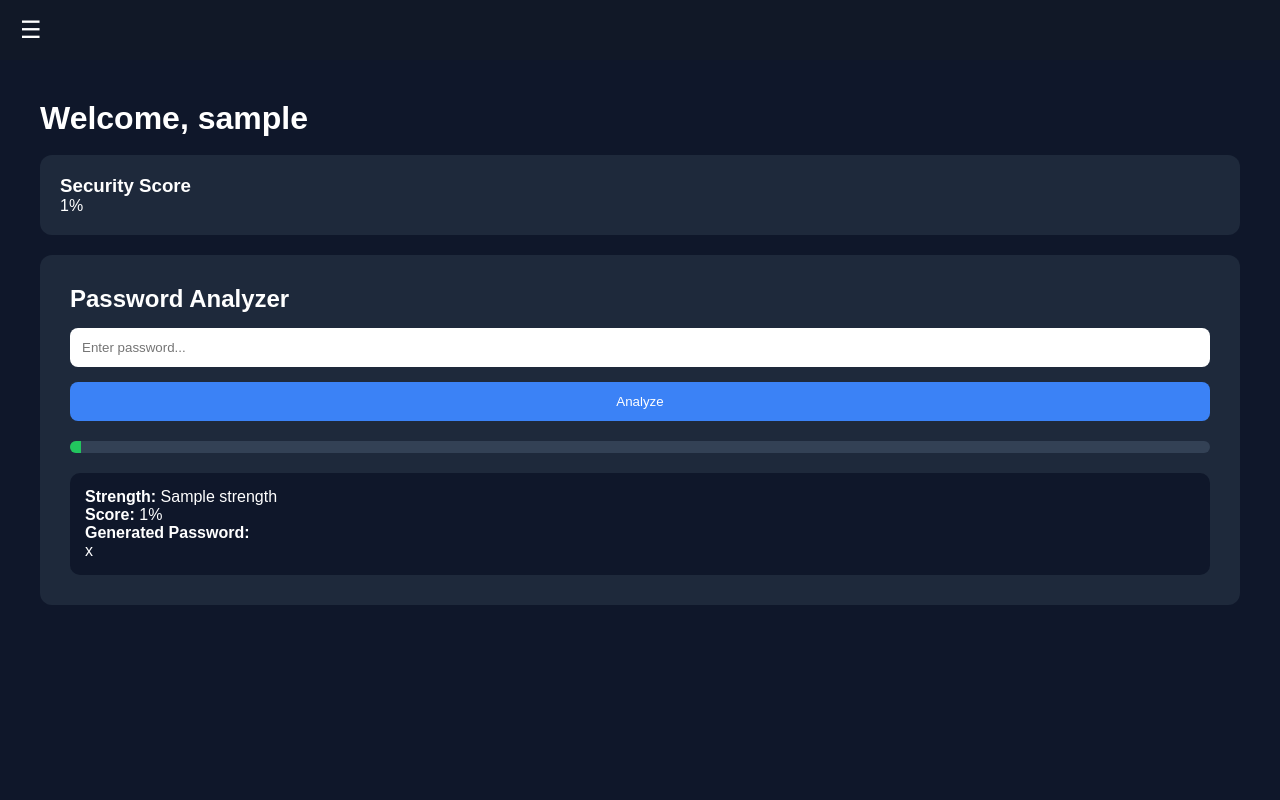
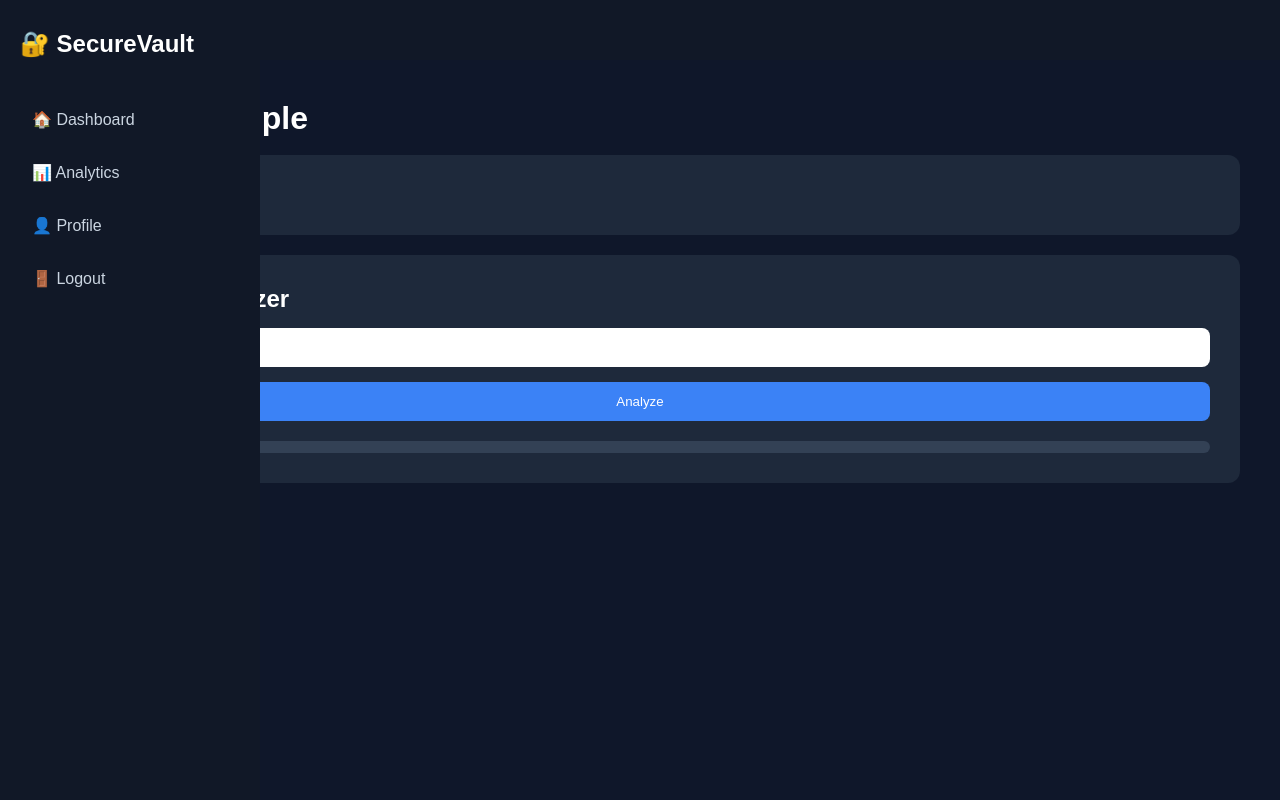
Before and after one commit to Sajeed191/password-strength-analyzer, a Flask app: template templates/dashboard.html in a window 1280 px wide. Run offline with Flask 3, Linux system fonts and the light colour scheme; a user stored in the database is signed in; tables that the repository leaves empty hold one stand-in row (values such as "Sample post"); the template is opened without the code that fills it: most values are stand-ins (such as "Sample title", 1, 10 or a date in 2020).

Commit message:
Update dashboard.html

```diff
--- a/templates/dashboard.html
+++ b/templates/dashboard.html
@@ -6,138 +6,169 @@
 <meta name="viewport" content="width=device-width, initial-scale=1.0">
 
 <style>
-* {
-    margin: 0;
-    padding: 0;
-    box-sizing: border-box;
-    font-family: Arial, sans-serif;
+*{
+    margin:0;
+    padding:0;
+    box-sizing:border-box;
+    font-family:Arial, sans-serif;
 }
 
-body {
-    background: #0f172a;
-    color: white;
-    overflow-x: hidden;
+body{
+    background:#0f172a;
+    color:white;
 }
 
 /* TOP BAR */
-.topbar {
-    height: 60px;
-    background: #111827;
-    display: flex;
-    align-items: center;
-    padding: 0 20px;
+.topbar{
+    height:60px;
+    background:#111827;
+    display:flex;
+    align-items:center;
+    padding:0 20px;
 }
 
-.menu-btn {
-    font-size: 24px;
-    cursor: pointer;
+.menu-btn{
+    font-size:24px;
+    cursor:pointer;
 }
 
 /* SIDEBAR */
-.sidebar {
-    position: fixed;
-    left: -260px;
-    top: 0;
-    width: 260px;
-    height: 100vh;
-    background: #111827;
-    padding: 30px 20px;
-    transition: 0.4s ease;
-    z-index: 1000;
+.sidebar{
+    position:fixed;
+    left:-260px;
+    top:0;
+    width:260px;
+    height:100vh;
+    background:#111827;
+    padding:30px 20px;
+    transition:0.4s ease;
+    z-index:1001;
 }
 
-.sidebar.active {
-    left: 0;
+.sidebar.active{
+    left:0;
 }
 
-.sidebar h2 {
-    margin-bottom: 40px;
+.sidebar h2{
+    margin-bottom:40px;
 }
 
-.sidebar a {
-    display: block;
-    padding: 12px;
-    margin-bottom: 10px;
-    text-decoration: none;
-    color: #cbd5e1;
-    border-radius: 8px;
-    transition: 0.3s;
+.sidebar a{
+    display:block;
+    padding:12px;
+    margin-bottom:10px;
+    text-decoration:none;
+    color:#cbd5e1;
+    border-radius:8px;
+    transition:0.3s;
 }
 
-.sidebar a:hover {
-    background: #1e293b;
-    color: white;
+.sidebar a:hover{
+    background:#1e293b;
+    color:white;
+}
+
+/* OVERLAY */
+.overlay{
+    position:fixed;
+    top:0;
+    left:0;
+    width:100%;
+    height:100%;
+    background:rgba(0,0,0,0.6);
+    opacity:0;
+    visibility:hidden;
+    transition:0.4s;
+    z-index:1000;
+}
+
+.overlay.active{
+    opacity:1;
+    visibility:visible;
 }
 
 /* MAIN CONTENT */
-.main {
-    padding: 40px;
-    transition: 0.4s ease;
+.main{
+    padding:40px;
 }
 
-.main.full {
-    margin-left: 0;
+/* PAGE SECTIONS */
+.page{
+    display:none;
+    animation:fadeIn 0.4s ease;
 }
 
-.card {
-    background: #1e293b;
-    padding: 20px;
-    border-radius: 12px;
-    margin-bottom: 20px;
+.page.active{
+    display:block;
 }
 
-.analyzer {
-    background: #1e293b;
-    padding: 30px;
-    border-radius: 12px;
+@keyframes fadeIn{
+    from{opacity:0;}
+    to{opacity:1;}
 }
 
-input {
-    width: 100%;
-    padding: 12px;
-    margin-top: 15px;
-    border-radius: 8px;
-    border: none;
+/* CARDS */
+.card{
+    background:#1e293b;
+    padding:20px;
+    border-radius:12px;
+    margin-bottom:20px;
 }
 
-button {
-    margin-top: 15px;
-    padding: 12px;
-    width: 100%;
-    border-radius: 8px;
-    border: none;
-    background: #3b82f6;
-    color: white;
-    cursor: pointer;
+.analyzer{
+    background:#1e293b;
+    padding:30px;
+    border-radius:12px;
 }
 
-.progress-bar {
-    margin-top: 20px;
-    height: 12px;
-    background: #334155;
-    border-radius: 10px;
-    overflow: hidden;
+input{
+    width:100%;
+    padding:12px;
+    margin-top:15px;
+    border-radius:8px;
+    border:none;
 }
 
-.progress-fill {
-    height: 100%;
-    width: {{ percentage if percentage else 0 }}%;
-    background: #22c55e;
-    transition: 0.5s ease;
+button{
+    margin-top:15px;
+    padding:12px;
+    width:100%;
+    border-radius:8px;
+    border:none;
+    background:#3b82f6;
+    color:white;
+    cursor:pointer;
 }
 
-.result-box {
-    margin-top: 20px;
-    padding: 15px;
-    background: #0f172a;
-    border-radius: 10px;
+.progress-bar{
+    margin-top:20px;
+    height:12px;
+    background:#334155;
+    border-radius:10px;
+    overflow:hidden;
+}
+
+.progress-fill{
+    height:100%;
+    width:{{ percentage if percentage else 0 }}%;
+    background:#22c55e;
+    transition:0.5s ease;
+}
+
+/* DESKTOP */
+@media(min-width:768px){
+    .sidebar{
+        left:0;
+    }
+    .overlay{
+        display:none;
+    }
 }
 </style>
 </head>
 
 <body>
 
-<!-- TOP BAR -->
 <div class="topbar">
     <div class="menu-btn" onclick="openSidebar()">☰</div>
 </div>
@@ -146,15 +177,19 @@ button {
 <div class="sidebar" id="sidebar">
     <h2>🔐 SecureVault</h2>
 
-    <a href="#" onclick="selectDashboard()">🏠 Dashboard</a>
-    <a href="#" onclick="closeSidebar()">📊 Analytics</a>
-    <a href="#" onclick="closeSidebar()">👤 Profile</a>
+    <a href="#" onclick="showPage('dashboard')">🏠 Dashboard</a>
+    <a href="#" onclick="showPage('analytics')">📊 Analytics</a>
+    <a href="#" onclick="showPage('profile')">👤 Profile</a>
     <a href="/logout">🚪 Logout</a>
 </div>
 
-<!-- MAIN CONTENT -->
-<div class="main" id="main">
+<div class="overlay" id="overlay" onclick="closeSidebar()"></div>
 
+<!-- MAIN -->
+<div class="main">
+
+    <!-- DASHBOARD PAGE -->
+    <div id="dashboard" class="page active">
         <h1>Welcome, {{ current_user.username }}</h1>
         <br>
 
@@ -175,30 +210,72 @@ button {
             <div class="progress-bar">
                 <div class="progress-fill"></div>
             </div>
+            {% endif %}
+        </div>
+    </div>
 
-        <div class="result-box">
-            <p><strong>Strength:</strong> {{ strength }}</p>
-            <p><strong>Score:</strong> {{ percentage }}%</p>
-            <p><strong>Generated Password:</strong></p>
-            <p>{{ generated_password }}</p>
+    <!-- ANALYTICS PAGE -->
+    <div id="analytics" class="page">
+        <h1>📊 Analytics</h1>
+        <br>
+
+        <div class="card">
+            <h3>Total Passwords Checked</h3>
+            <p>25</p>
         </div>
-        {% endif %}
+
+        <div class="card">
+            <h3>Strong Passwords</h3>
+            <p>18</p>
+        </div>
+
+        <div class="card">
+            <h3>Weak Passwords</h3>
+            <p>7</p>
+        </div>
+    </div>
+
+    <!-- PROFILE PAGE -->
+    <div id="profile" class="page">
+        <h1>👤 Profile</h1>
+        <br>
+
+        <div class="card">
+            <h3>Username</h3>
+            <p>{{ current_user.username }}</p>
+        </div>
+
+        <div class="card">
+            <h3>Email</h3>
+            <p>user@example.com</p>
+        </div>
+
+        <div class="card">
+            <h3>Account Status</h3>
+            <p>Active</p>
+        </div>
     </div>
 
 </div>
 
 <script>
-function openSidebar() {
+function openSidebar(){
     document.getElementById("sidebar").classList.add("active");
+    document.getElementById("overlay").classList.add("active");
 }
 
-function closeSidebar() {
+function closeSidebar(){
     document.getElementById("sidebar").classList.remove("active");
+    document.getElementById("overlay").classList.remove("active");
 }
 
-function selectDashboard() {
-    // Close sidebar
-    document.getElementById("sidebar").classList.remove("active");
+function showPage(pageId){
+    const pages=document.querySelectorAll(".page");
+    pages.forEach(page=>page.classList.remove("active"));
+
+    document.getElementById(pageId).classList.add("active");
+
+    closeSidebar();
 }
 </script>
 
```
Lines whose indentation alone changed are shown as unchanged.
